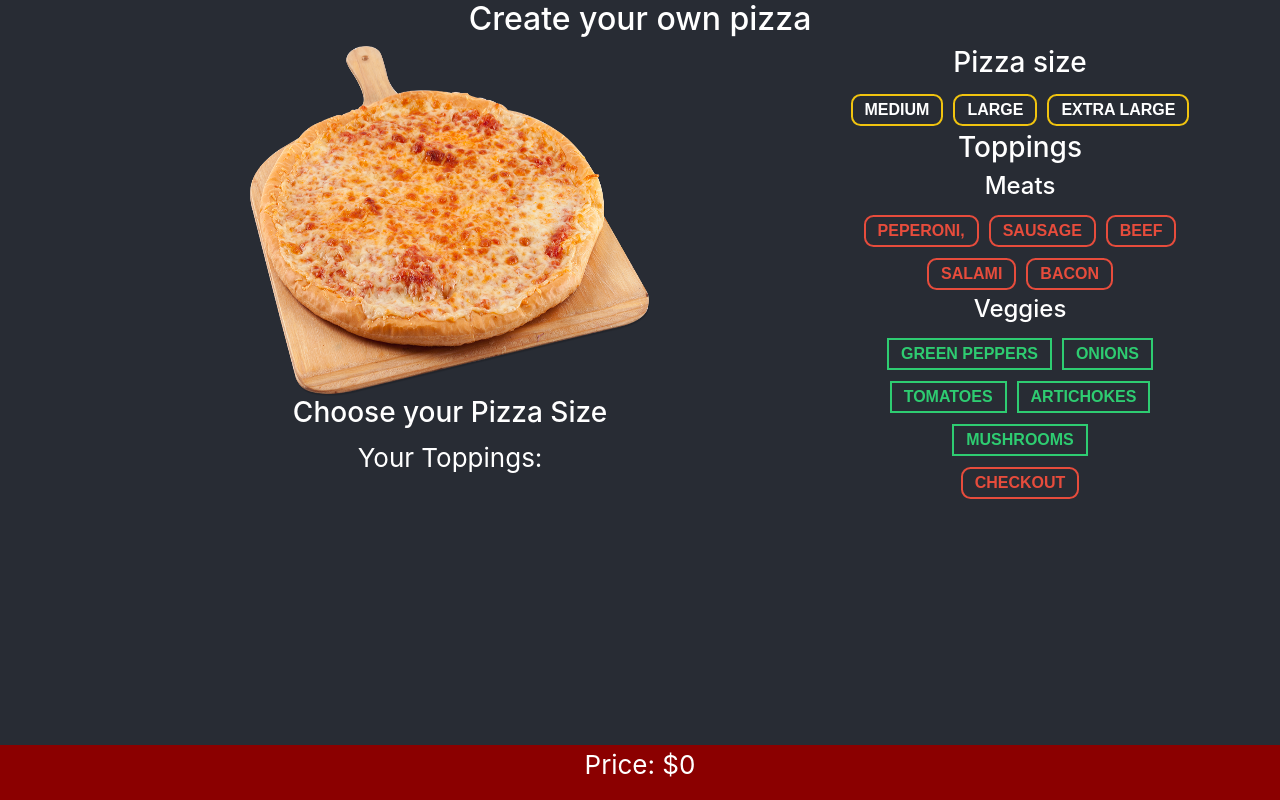
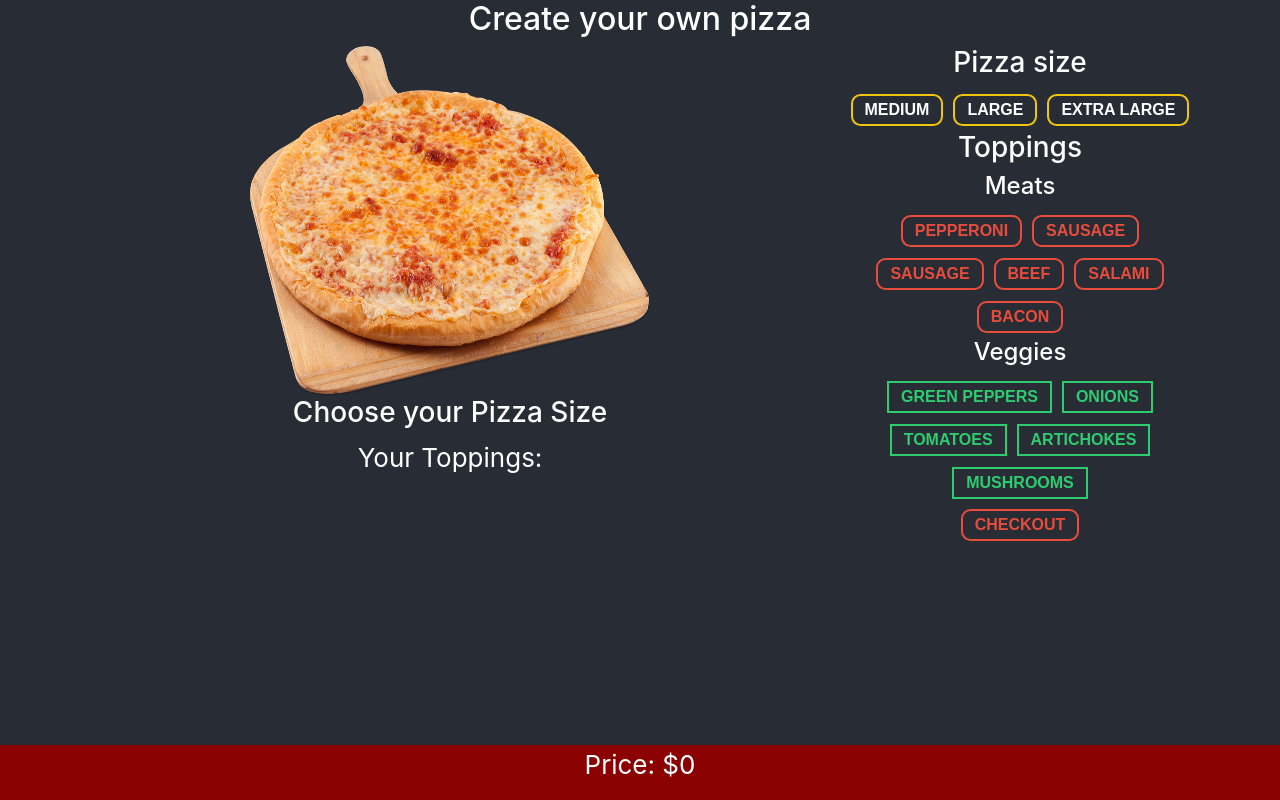
Before and after one commit to DylanBozarth/pizzaPiza, a React (Create React App) app: page / in a window 1280 px wide. Built offline with nearby package versions, Linux system fonts and the light colour scheme.

Commit message:
working finally

```diff
--- a/src/CYO.js
+++ b/src/CYO.js
@@ -1,6 +1,5 @@
 import React, { useState } from "react";
-import ButtonClickable from "./button";
-
+import ButtonClickable from './button'
 const CYO = () => {
   const [pizzaSize, setPizzaSize] = useState("Choose your Pizza Size");
 
@@ -37,19 +36,16 @@ const ToppingPlusMinus = (e) => {
   return addTopping(value);
 
 };
-const handleToggle = () => {
-  setActive(!isActive);
-};
 
 const removeTopping = (value) => {
   // We need to filter out the value from the array and return the expected new value
   setToppings(toppings.filter((topping) => topping !== value));
-  handleToggle();
+  //handleToggle();
 };
 
 const addTopping = (value) => {
   setToppings([...toppings, value]);
-  handleToggle();
+ // handleToggle();
 };
 
   let toppingPrice = toppings.length * 1.5;
@@ -112,7 +108,8 @@ const addTopping = (value) => {
           <h3>Toppings</h3>
 
           <h4>Meats</h4>
-          <ButtonClickable onCLick={ToppingPlusMinus} value="Peperoni, " />
+           <ButtonClickable onClick={(event) => {ToppingPlusMinus(event)}}  name="Pepperoni" value="Pepperoni, " ></ButtonClickable>
+           <ButtonClickable onClick={(event) => {ToppingPlusMinus(event)}}  name="Sausage" value="Sausage, " ></ButtonClickable>
           <button
             type="button"
             value="Sausage, "
--- a/src/button.js
+++ b/src/button.js
@@ -1,18 +1,18 @@
 import React, {useState} from 'react'
 
-const ButtonClickable = props => {
+const ButtonClickable = (props) => {
     const [isActive, setActive] = useState("false");
-    const handleToggle = (ev) => {
+    const handleToggle = (e) => {
      setActive(!isActive);
-     props.onClick && props.onClick(props.value)
+     props.onClick(e)
     };
      return <button
                type="button"
-               value="Peperoni, "
+               value={props.value}
                className={isActive ? "button btn first" : "button btn firstActive"}
                onClick={handleToggle}
              >
-               {props.value}
+              {props.name}
              </button>
 
    }
```
Also changed, not shown: 1 other file (tests, documents, lock files or other folders).
